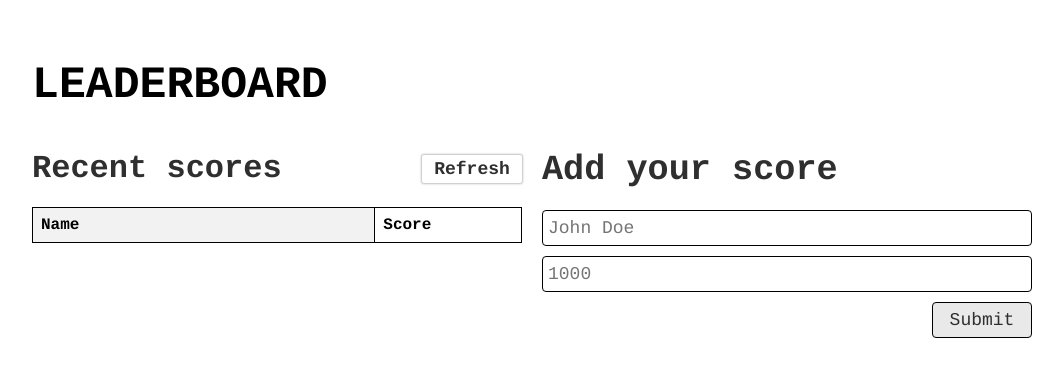
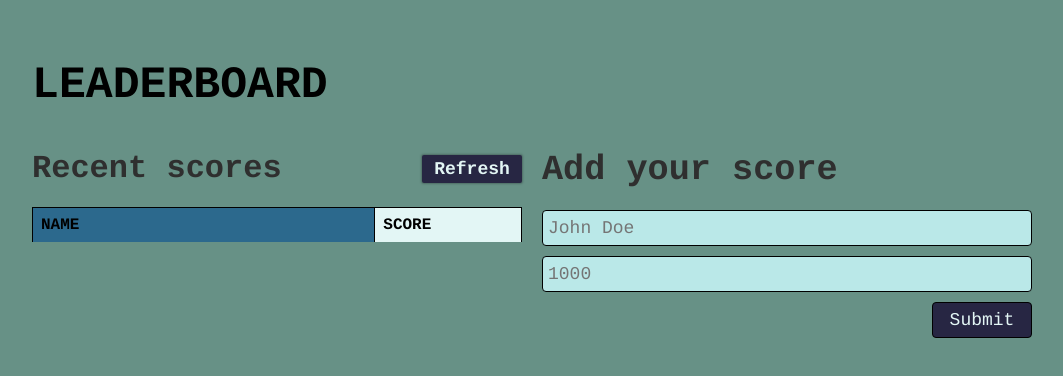
Before and after one commit to 2004-okari/LEADERBOARD, a website built with webpack: page src/index.html in a window 1280 px wide. Shown: the whole page, without its empty margins (108-1171 px from the left). Built offline with nearby package versions, Linux system fonts and the light colour scheme.

Commit message:
made it more appealing

```diff
--- a/src/index.html
+++ b/src/index.html
@@ -16,11 +16,13 @@
         <button type="button" class="refresh-btn">Refresh</button>
       </div>
       <div class="table-container">
+        <table class="table-title">
+          <tr>
+            <th class="name1">Name</th>
+            <th class="score2">Score</th>
+          </tr>
+        </table>
         <table class="table">
-          <tr>
-            <th class="name">Name</th>
-            <th class="score">Score</th>
-          </tr>
           <!-- Add more rows here if needed -->
         </table>
       </div>
--- a/src/styles.css
+++ b/src/styles.css
@@ -15,6 +15,7 @@ body {
   width: 96%;
   margin: 0 auto;
   min-width: 360px;
+  background-color: #679186;
 
   .header {
     margin: 60px 0 40px 0;
@@ -52,14 +53,15 @@ body {
           width: 100px;
           font-size: 18px;
           font-weight: 600;
-          color: #2f2f2f;
+          color: #e3f6f5;
           border: none;
-          background-color: #fff;
+          background-color: #272643;
           border-radius: 2px;
           box-shadow: 0 0 2px 1px rgba(0, 0, 0, 0.25);
 
           &:hover {
             background-color: #dfdfdf;
+            color: #272643;
           }
 
           &:active {
@@ -70,6 +72,26 @@ body {
       }
 
       .table-container {
+        .table-title {
+          border-collapse: collapse;
+          width: 100%;
+          .name1, .score2 {
+            border: 1px solid black;
+            border-bottom: none;
+            padding: 8px;
+            text-align: left;
+            text-transform: uppercase
+          }
+          .name1 {
+            width: 70%;
+            background-color: #2c698d;
+          }
+          .score2 {
+            width: 30%;
+            background-color: #e3f6f5;
+          }
+        }
+
         .table {
           border-collapse: collapse;
           width: 100%;
@@ -83,11 +105,12 @@ body {
 
           .name {
             width: 70%;
-            background-color: #f2f2f2;
+            background-color: #2c698d;
           }
 
           .score {
             width: 30%;
+            background-color: #e3f6f5;
           }
         }
       }
@@ -108,6 +131,7 @@ body {
 
         .name-input,
         .score-input {
+          background-color: #bae8e8;
           height: 36px;
           width: 100%;
           font-size: 18px;
@@ -123,13 +147,14 @@ body {
           height: 36px;
           width: 100px;
           font-size: 18px;
-          color: #2f2f2f;
-          background-color: #e9e9e9;
+          color: #e3f6f5;
+          background-color: #272643;
           border-radius: 4px;
           border: 1px solid #000;
 
           &:hover {
             background-color: #f2f2f2;
+            color: #272643;
           }
 
           &:active {
```
Also changed, not shown: dist/index.html, dist/main.bundle.js.
